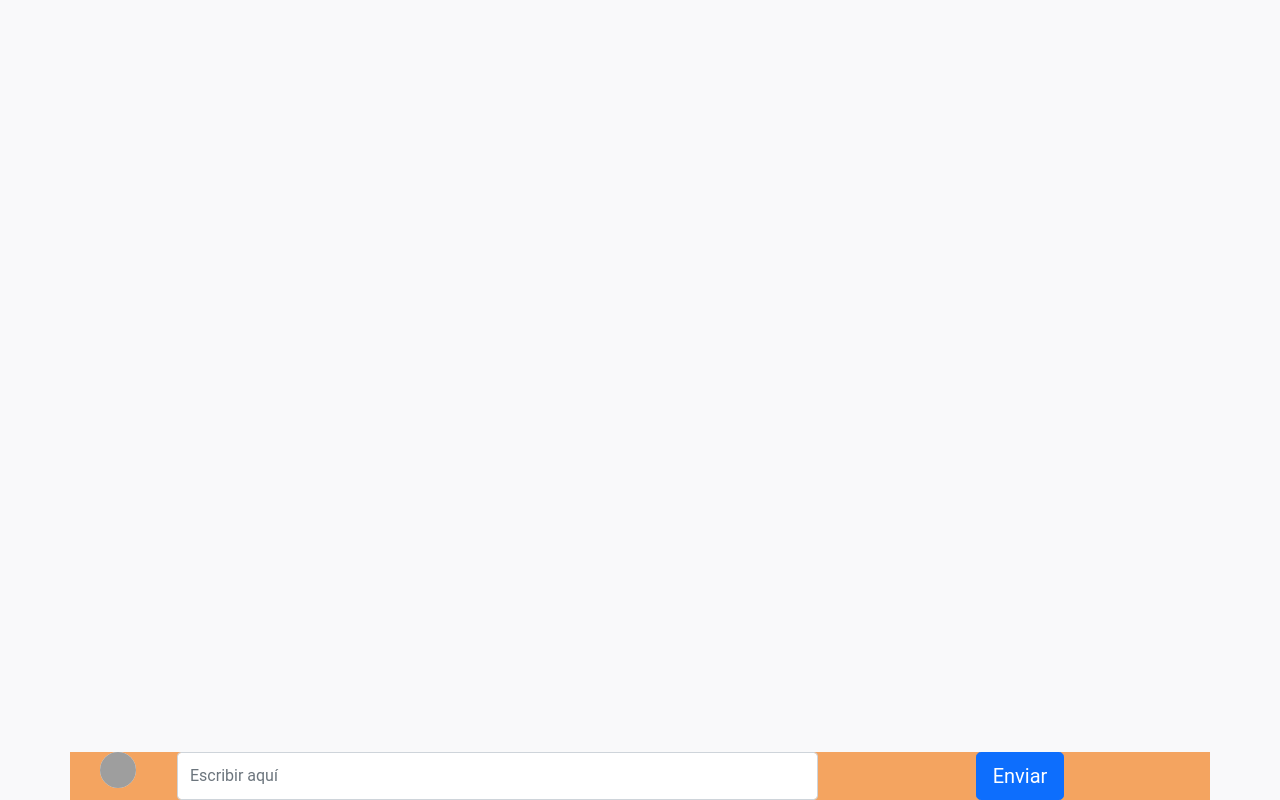
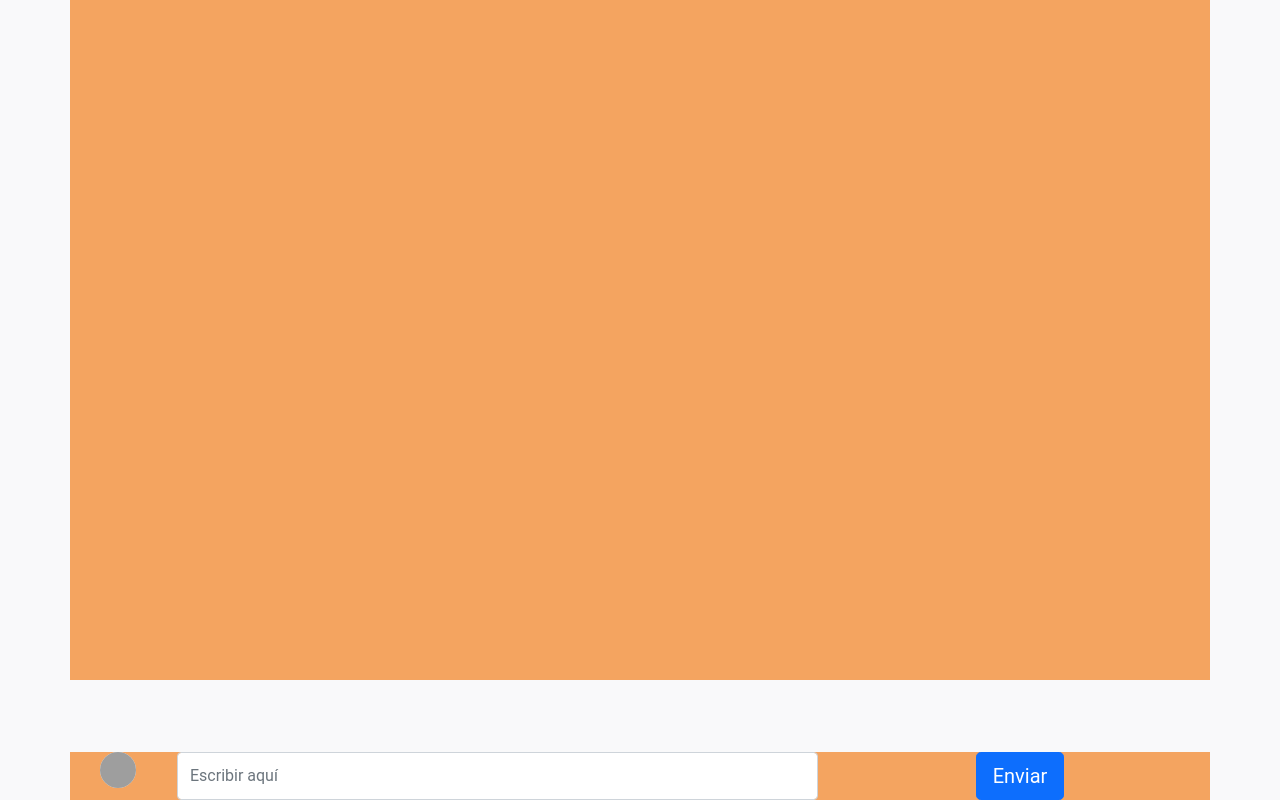
Before and after one commit to 4mbk0r/chat-respuestas-, a PHP site: page / in a window 1280 px wide. Run offline with PHP 8.4, Linux system fonts and the light colour scheme; some libraries are stand-ins or nearby versions; grey boxes are pictures that could not be loaded.

Commit message:
con porsentajes con mediadas de pantallas

```diff
--- a/css/stylo.css
+++ b/css/stylo.css
@@ -303,32 +303,71 @@
 .text-info {
     color: #48b0f7 !important
 }
-/*.cambiar{
-    background-color: red;
-    height: 74vh;
-   }*/
-/*
-   @media only screen and (min-height:200px) and (max-height:240px) {
-    .cambiar{
-     background-color: darkgray;
-     height:50vh;
-
+.contenido-chat {
+    height: 40%;
+    overflow: scroll;
+}
+.footer {
+    position: fixed;
+    height: 60%;
+}
+@media only screen and (min-height:200px) and (max-height:250px) {
+    .contenido-chat {
+        height: 55%;
+    }
+    .footer {
+        height: 45%;
     }
 }
-@media only screen and (min-height:200px) and (max-height:240px) {
-    .cambiar{
-     background-color: darkgray;
-     height:55vh;
-
+@media only screen and (min-height:250px) and (max-height:320px) {
+    .contenido-chat {
+        height: 65%;
+    }
+    .footer {
+        height: 35%;
     }
 }
-@media only screen and (min-height:240px) and (max-height:280px) {
-    .cambiar{
-     background-color: darkseagreen;
-     height:60vh;
-
+@media only screen and (min-height:320px) and (max-height:420px) {
+    .contenido-chat {
+        height: 70%;
+    }
+    .footer {
+        height: 30%;
     }
 }
+@media only screen and (min-height:420px) and (max-height:520px) {
+    .contenido-chat {
+        height: 75%;
+    }
+    .footer {
+        height: 25%;
+    }
+}
+@media only screen and (min-height:520px) and (max-height:620px) {
+    .contenido-chat {
+        height: 80%;
+    }
+    .footer {
+        height: 20%;
+    }
+}
+@media only screen and (min-height:620px) and (max-height:920px) {
+    .contenido-chat {
+        height: 85%;
+    }
+    .footer {
+        height: 15%;
+    }
+}
+@media (min-height:920px){
+    .contenido-chat {
+        height: 90%;
+    }
+    .footer {
+        height: 10%;
+    }
+}
+/*
 @media only screen and (min-height:280px) and (max-height:320px) {
     .cambiar{
      background-color: dodgerblue;
@@ -437,21 +476,3 @@
     white-space: nowrap;
 
   }
-
-
-.contenido-chat {
-    position: fixed;
-    top: 0;
-    left: 0;
-    width: 100%;
-    height: 70%;
-    overflow: scroll;
-}
-#footer {
-    background: white;
-    position: fixed;
-    bottom: 0;
-    left: 0;
-    width: 100%;
-    height: 30%;
-}
--- a/index.php
+++ b/index.php
@@ -42,8 +42,8 @@
         }
     </script>
 
-    <div class="container contenido-chat" >
-        <div id="chatbox" class=" cambiar" id="chat-content"
+    <div id = "chat-contenido" class="container contenido-chat fondo-correcto  d-flex justify-content-around" >
+        <div id="chatbox" class=" cambiar container justify-content-around" id="chat-content"
             >
         </div>
     </div>
--- a/js/conexion-firebase.js
+++ b/js/conexion-firebase.js
@@ -91,7 +91,7 @@
                     $("#ele_opciones").append(userHtml);
                     valor += 1;
                 });
-                var objDiv = document.getElementById("chatbox");
+                var objDiv = document.getElementById("chat-contenido");
                 objDiv.scrollTop = objDiv.scrollHeight;
 
             } else {
@@ -123,7 +123,7 @@
                     block: "start",
                     behavior: "smooth",
                 });
-                var objDiv = document.getElementById("chatbox");
+                var objDiv = document.getElementById("chat-contenido");
                 objDiv.scrollTop = objDiv.scrollHeight;
 
                 return "hecho";
```
